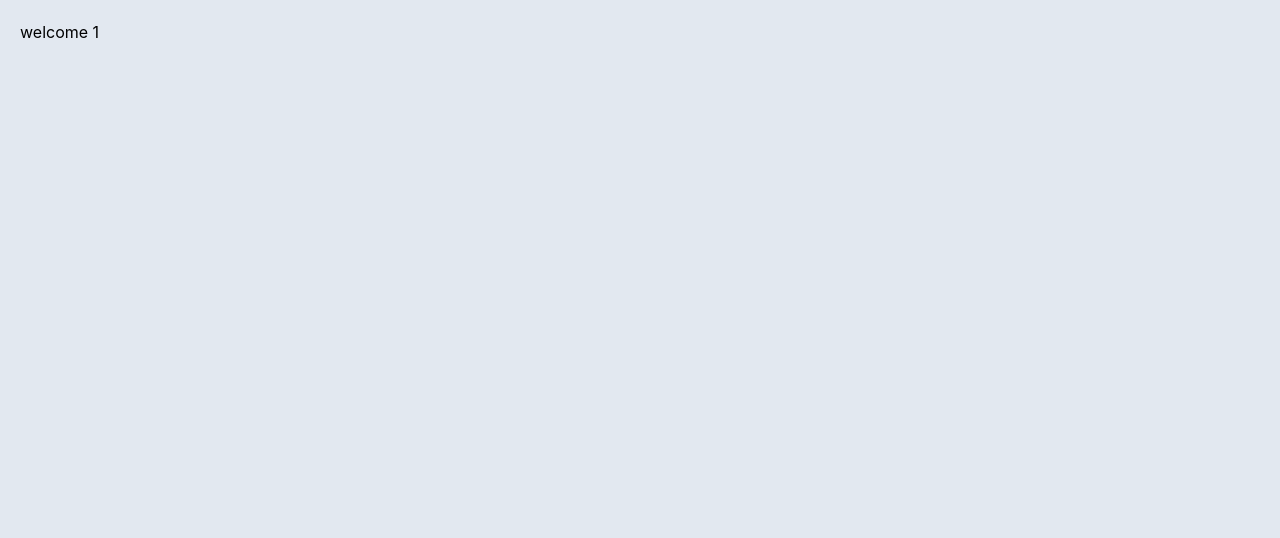
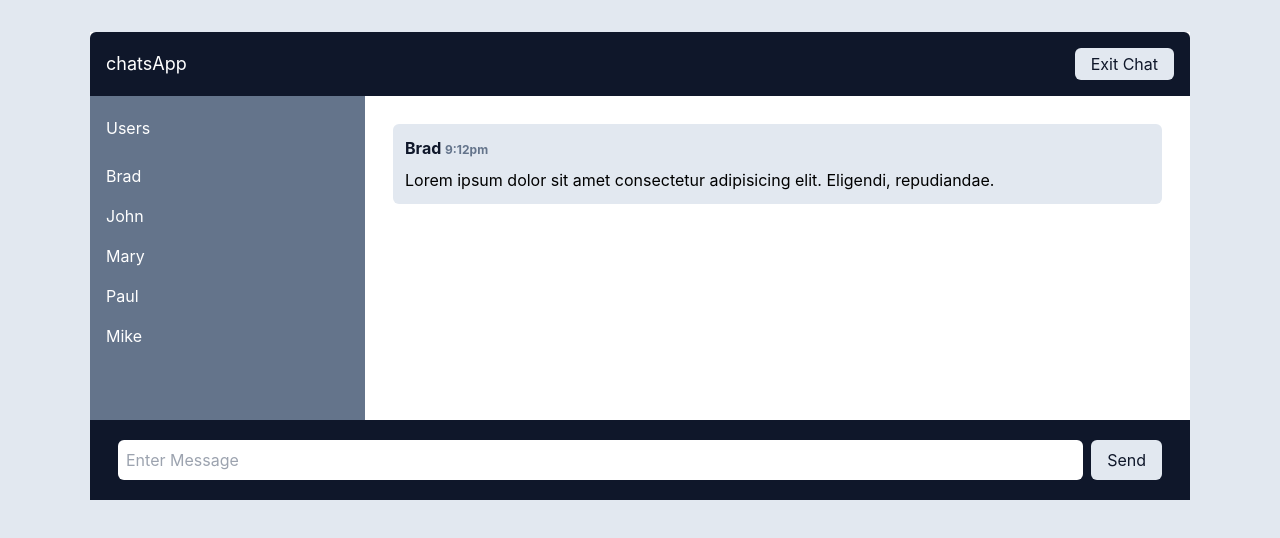
Before and after one commit to Krushna-Kulkarni/chatsapp, a React (Create React App) app in the folder frontend/: page /chat/1 in a window 1280 px wide. Shown: the top 538 px of the page. Built offline with nearby package versions, Linux system fonts and the light colour scheme.

Commit message:
feat: static Chat Page

```diff
--- a/frontend/src/pages/Chat.js
+++ b/frontend/src/pages/Chat.js
@@ -1,8 +1,60 @@
 import React from "react";
-import { useParams } from "react-router-dom";
+import { useNavigate, useParams } from "react-router-dom";
 
 export const Chat = () => {
   const { userName } = useParams();
-  console.log(userName);
-  return <div>welcome {userName}</div>;
+
+  const Navigate = useNavigate();
+
+  return (
+    <div className="max-w-[1100px] bg-white my-8 mx-auto overflow-hidden">
+      <header className="flex items-center justify-between bg-dark-color-a text-white rounded-t-md p-4">
+        <div className="text-lg">chatsApp</div>
+        <button
+          onClick={() => Navigate("/")}
+          className="cursor-pointer py-1 px-4  text-dark-color-a bg-light-color text-md border-0 rounded-md"
+        >
+          Exit Chat
+        </button>
+      </header>
+      <main className="block md:grid md:grid-cols-[1fr_3fr]">
+        <div className="hidden md:block bg-dark-color-b text-white py-5 pb-16 overflow-y-scroll">
+          <div className="mb-4 px-4">Users</div>
+          <ul className="list-none" id="users">
+            <li className="py-2 px-4">Brad</li>
+            <li className="py-2 px-4">John</li>
+            <li className="py-2 px-4">Mary</li>
+            <li className="py-2 px-4">Paul</li>
+            <li className="py-2 px-4">Mike</li>
+          </ul>
+        </div>
+        <div className="p-7 max-h-[500px] overflow-y-scroll">
+          <div className="p-3 mb-4 bg-light-color rounded-md">
+            <p className="text-md font-bold text-dark-color-a mb-2">
+              Brad <span className="text-dark-color-b  text-xs">9:12pm</span>
+            </p>
+            <p className="text">
+              Lorem ipsum dolor sit amet consectetur adipisicing elit. Eligendi,
+              repudiandae.
+            </p>
+          </div>
+        </div>
+      </main>
+      <div className="py-5 px-7 bg-dark-color-a">
+        <form className="flex" id="chat-form">
+          <input
+            className="text-md p-2 mr-2 h-10 flex-1 rounded-md outline-none"
+            id="msg"
+            type="text"
+            placeholder="Enter Message"
+            required
+            autoComplete="off"
+          />
+          <button className="cursor-pointer py-1 px-4 text-dark-color-a bg-light-color text-md border-0 rounded-md">
+            Send
+          </button>
+        </form>
+      </div>
+    </div>
+  );
 };
```
